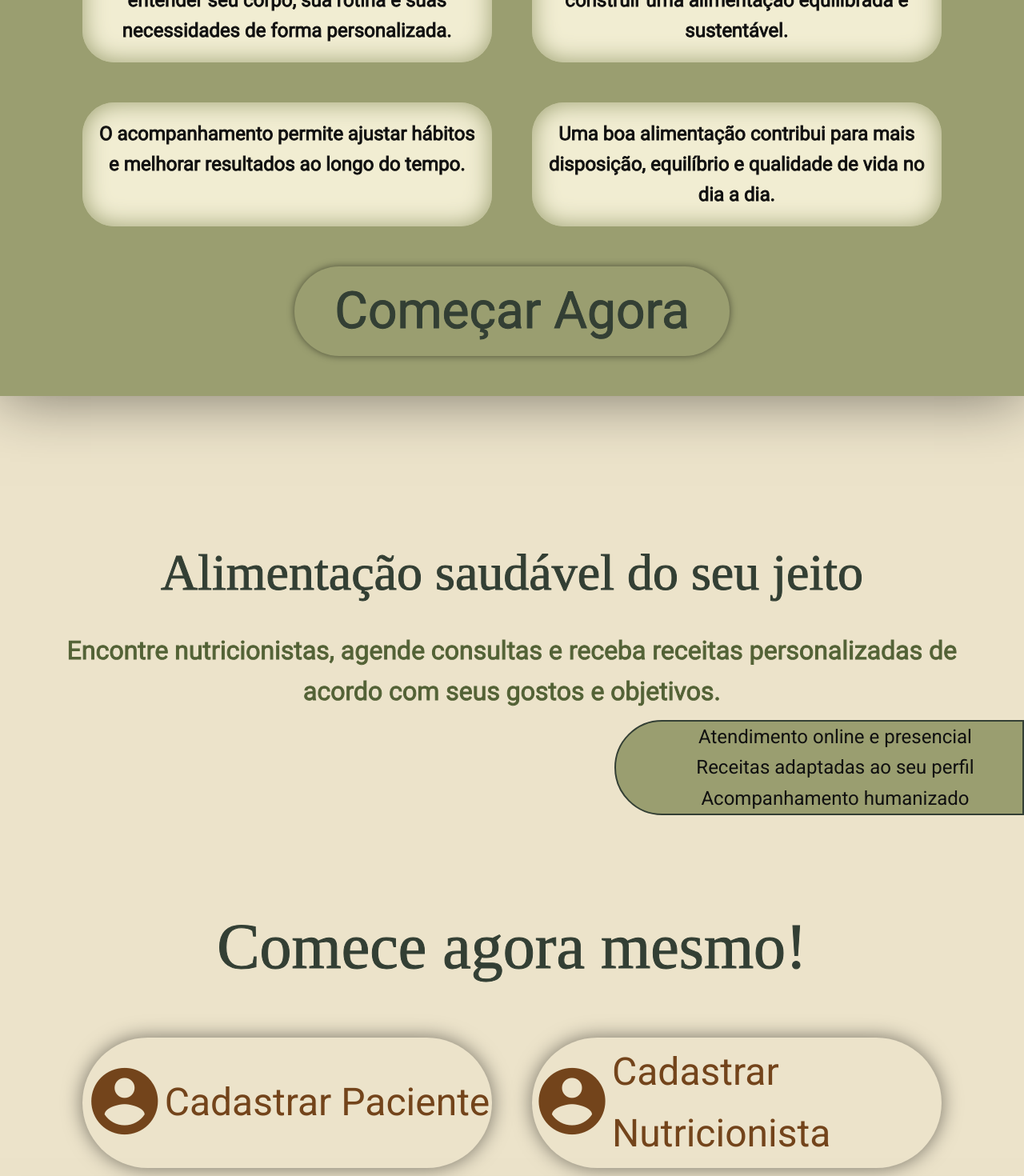
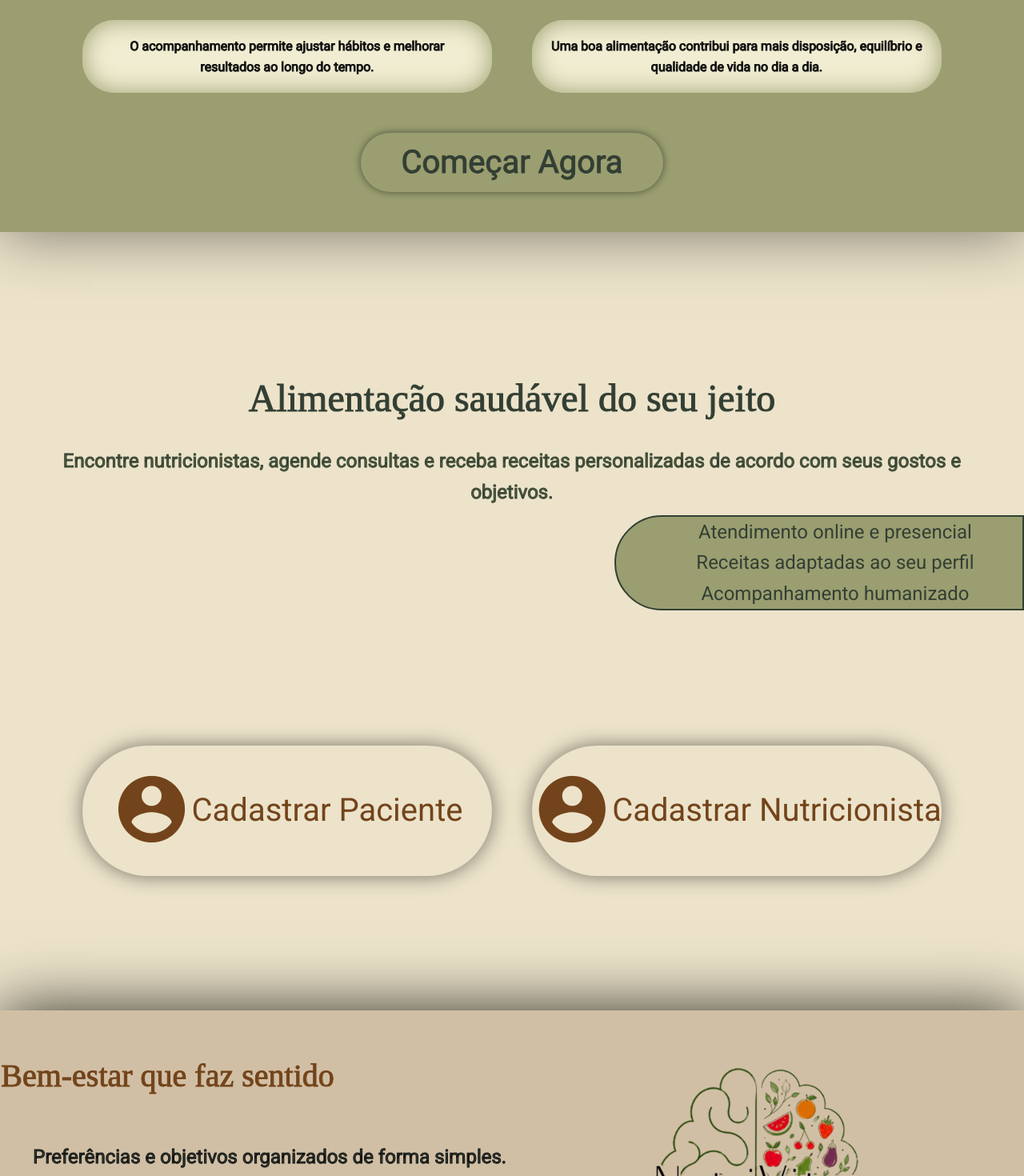
Before and after one commit to nutriVitae-hack2026/nutriVitae, a Vue app: page / in a window 1280 px wide. Shown: the part 1060-2530 px from the top of the page at 80% size. Built offline with nearby package versions, Linux system fonts and the light colour scheme; a web font is replaced by a local one.

Commit message:
feat-arrumando a home

```diff
--- a/src/assets/main.css
+++ b/src/assets/main.css
@@ -31,6 +31,12 @@ h1, h2, h3, h4, h5, h6 {
   margin-top: 0;
 }
 
+p, li {
+  font-family: "roboto", serif;
+  font-weight: normal;
+  margin-top: 0;
+}
+
 body a {
   text-decoration: none;
   font-family: inherit; /* Herda a fonte do elemento pai ou botão */
--- a/src/components/home/bannerHomeComponent.vue
+++ b/src/components/home/bannerHomeComponent.vue
@@ -43,7 +43,7 @@ function rolarParaEscolha() {
 }
 
 .banner h2 {
-  font-size: 1.4rem;
+  font-size: 2rem;
   font-weight: 400;
   color: #F1EDD2;
   margin: 0;
--- a/src/components/home/comecarComponent.vue
+++ b/src/components/home/comecarComponent.vue
@@ -3,9 +3,6 @@
 
 <template>
   <section id="secao-escolha" class="comecar">
-    <h2>
-      Comece agora mesmo!
-    </h2>
     <div class="users">
       <RouterLink to="/cadastro">
         <div class="user">
@@ -38,12 +35,6 @@
   margin: 50px 0;
   gap: 50px;
 
-  & h2 {
-    color: #333F34;
-    font-size: 5rem;
-    -webkit-text-stroke: #333F34 1px;
-  }
-
   & .users {
     display: flex;
     width: 100%;
@@ -74,7 +65,7 @@
         }
 
         & p {
-          font-size: 3rem;
+          font-size: 2.5rem;
         }
       }
     }
--- a/src/components/home/explicacaoHomeComponent.vue
+++ b/src/components/home/explicacaoHomeComponent.vue
@@ -31,7 +31,7 @@
   padding: 50px 0;
   gap: 50px;
   & h2{
-    font-size: 4rem;
+    font-size: 2.5rem;
     color: #333F34;
     -webkit-text-stroke: #333F34 1px;
   }
@@ -45,7 +45,7 @@
       background: #F1EDD2;
       color: #101010;
       -webkit-text-stroke: #101010 1px;
-      font-size: 1.5rem;
+      font-size: 1rem;
       box-shadow: inset 0 0 30px rgba(154,158,112, 1);
       border-radius: 40px;
       padding: 20px;
@@ -53,7 +53,7 @@
     }
   }
   & a{
-    font-size: 4rem;
+    font-size: 2.5rem;
     color: #333F34;
     -webkit-text-stroke: #333F34 1px;
     padding: 5px 50px;
--- a/src/components/home/funcionabilidadeHomeComponent.vue
+++ b/src/components/home/funcionabilidadeHomeComponent.vue
@@ -30,7 +30,7 @@
     flex-direction: column;
     gap: 50px;
   & h2{
-    font-size: 4rem;
+    font-size: 2.5rem;
     color: #73441B;
     -webkit-text-stroke: #73441B 1px;
     margin-top: 50px;
@@ -39,7 +39,7 @@
     list-style: none;
     & li{
     font-size: 1.5rem;
-    color: #101010;
+    color: #333f34;
     -webkit-text-stroke: #101010 1px;
     }
   }
--- a/src/components/home/heroHomeComponent.vue
+++ b/src/components/home/heroHomeComponent.vue
@@ -28,13 +28,13 @@
   & h2{
     color: #333F34;
     -webkit-text-stroke: 1px #333F34;
-    font-size: 4rem;
+    font-size: 3rem;
     margin: 20px 0 10px;
   }
   & p{
     color: #536236;
-    -webkit-text-stroke: #536236 1px;
-    font-size: 2rem;
+    -webkit-text-stroke: #333F34 1px;
+    font-size: 1.5rem;
     margin: 10px 50px;
   }
   & ul{
@@ -44,7 +44,7 @@
     border-radius: 100px 0 0 100px;
     border: #333F34 2px solid;
     & li{
-      color: #101010;
+      color: #333F34;
       font-size: 1.5rem;
     }
 
```
